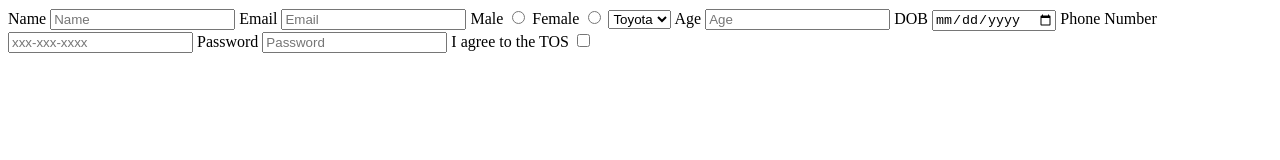
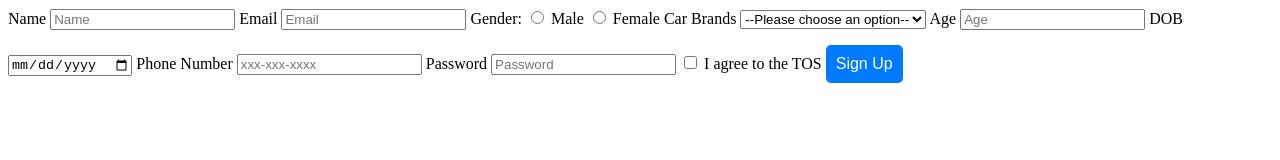
Before and after one commit to acciojob/signup-form-car-ms-adithya, a website: page main.html in a window 1280 px wide. Drawn offline with Linux system fonts and the light colour scheme.

Commit message:
created a submission

```diff
--- a/main.html
+++ b/main.html
@@ -8,29 +8,43 @@
 
 <body>
 	<form method="post">
+
     <label for="name">Name</label>
-		<input placeholder="Name" type="text" id="name" required>
+    <input type="text" id="name" name="name" placeholder="Name" required>
+
     <label for="email">Email</label>
-		<input placeholder="Email" type="email" id="email" required>
+    <input type="email" id="email" name="email" placeholder="Email" required>
+
+    <label>Gender:</label>
+    <input type="radio" id="gender_m" name="gender" value="male" required>
     <label for="gender_m">Male</label>
-		<input placeholder="" type="radio" id="gender_m" name="gender" required>
+    <input type="radio" id="gender_f" name="gender" value="female" required>
     <label for="gender_f">Female</label>
-		<input placeholder="" type="radio" id="gender_f" name="gender" required>
-		<select placeholder="--Please choose an option--" id="cars" required>
-			<option>Toyota</option>
-			<option>Tata</option>
-			<option>Suzuki</option>
+
+    <label for="cars">Car Brands</label>
+    <select id="cars" name="cars" required>
+        <option value="" disabled selected>--Please choose an option--</option>
+        <option value="toyota">Toyota</option>
+        <option value="tata">Tata</option>
+        <option value="suzuki">Suzuki</option>
     </select>
+
     <label for="age">Age</label>
-		<input placeholder="Age" type="number" id="age" required>
+    <input type="number" id="age" name="age" placeholder="Age" required>
+
     <label for="dob">DOB</label>
-		<input placeholder="" type="date" id="dob" required>
+    <input type="date" id="dob" name="dob" required>
+
     <label for="tel">Phone Number</label>
-		<input placeholder="xxx-xxx-xxxx" type="tel" id="tel">
+    <input type="tel" id="tel" name="tel" placeholder="xxx-xxx-xxxx">
+
     <label for="password">Password</label>
-		<input placeholder="Password" type="password" id="password" required>
+    <input type="password" id="password" name="password" placeholder="Password" required>
+
+    <input type="checkbox" id="tos" name="tos" required>
     <label for="tos">I agree to the TOS</label>
-		<input placeholder="" type="checkbox" id="tos" required>
+
+    <button type="submit">Sign Up</button>
 </form>
     <script type="text/javascript" src="./script.js">
 </script>
--- a/styles.css
+++ b/styles.css
@@ -1,2 +1,18 @@
 
-/* Your CSS Code here. */
+
+
+button {
+    background-color: #007bff;
+    color: white;
+    border: none;
+    padding: 10px;
+    font-size: 16px;
+    margin-top: 15px;
+    cursor: pointer;
+    border-radius: 5px;
+    transition: background 0.3s;
+}
+
+button:hover {
+    background-color: #0056b3;
+}
```
Lines whose indentation alone changed are shown as unchanged.
